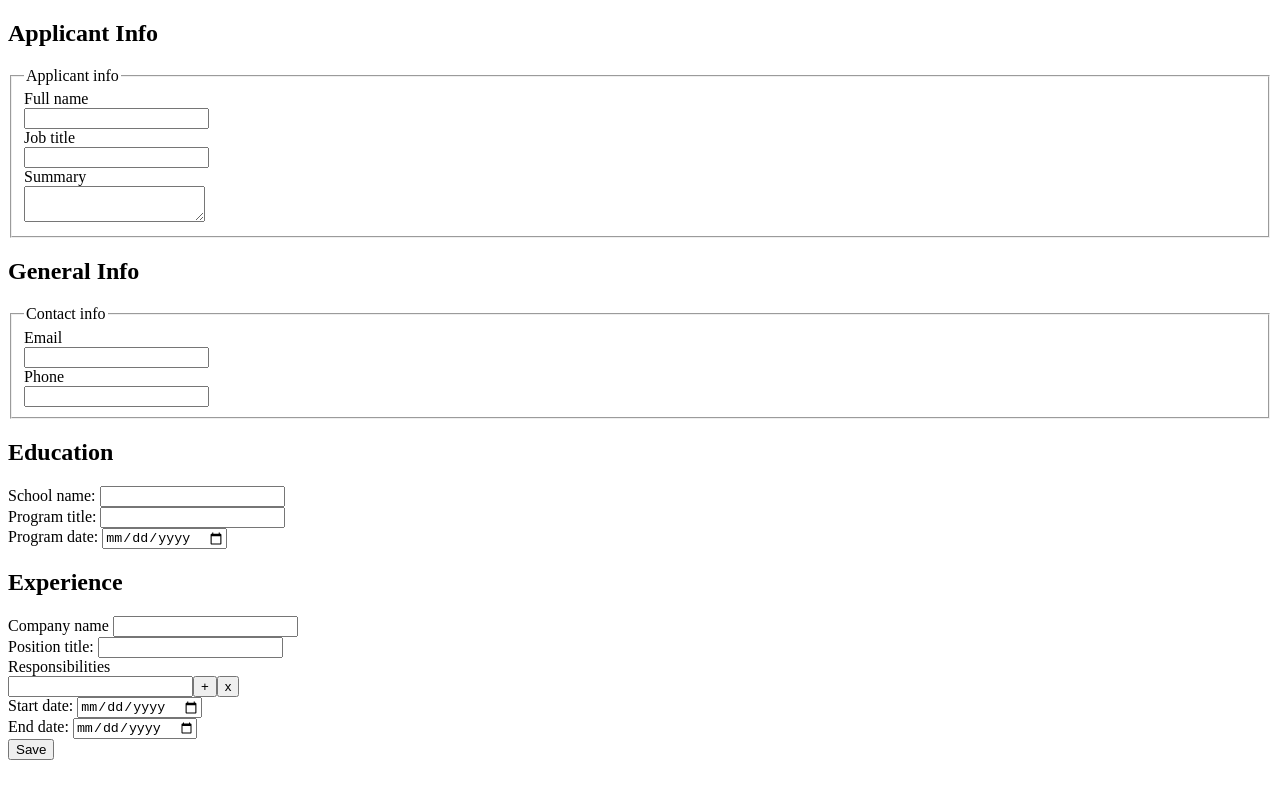
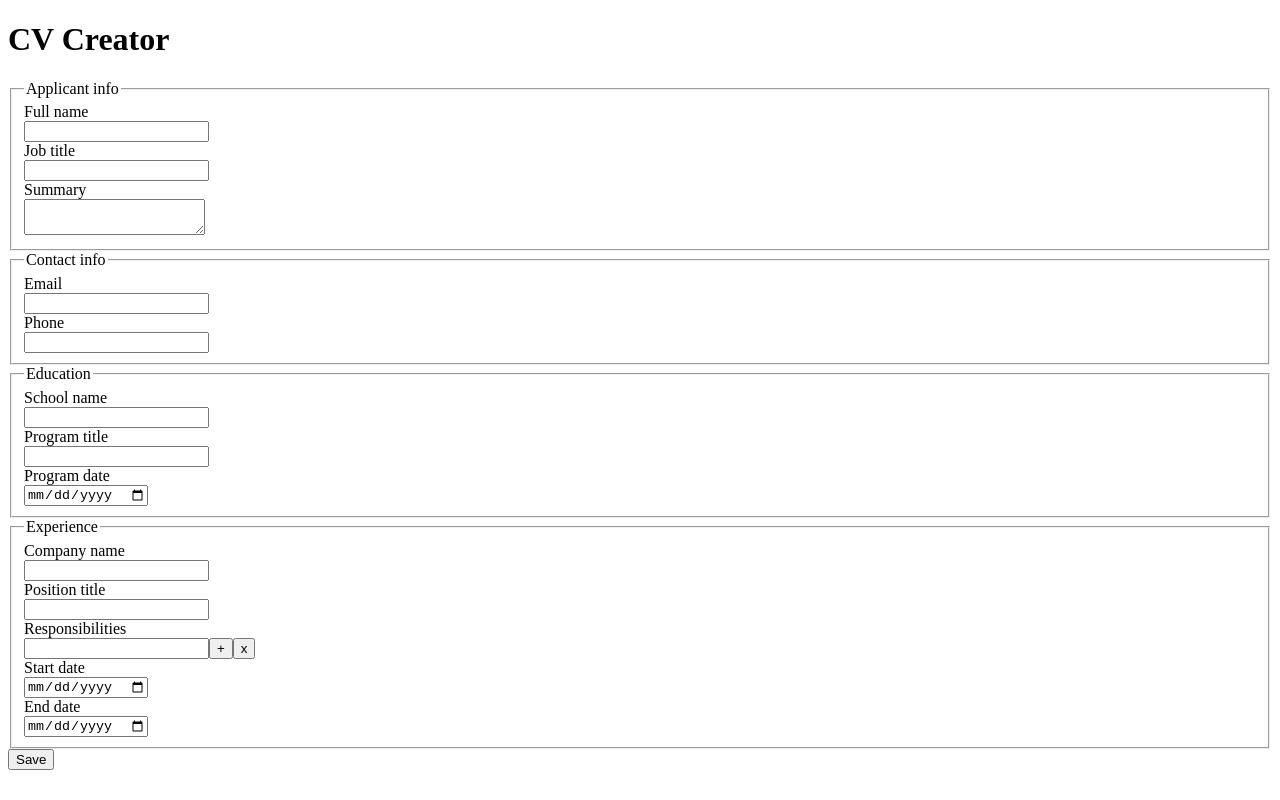
Before and after one commit to seraph404/resume-app, a React (Vite) app: page / in a window 1280 px wide. Built offline with nearby package versions, Linux system fonts and the light colour scheme.

Commit message:
Restructure markup to make form look cleaner with fieldsets, add conditional class to container

```diff
--- a/src/App.jsx
+++ b/src/App.jsx
@@ -48,7 +48,8 @@ function App() {
   }
 
   return (
-    <div className="resume-container">
+    <div className={isEditing ? "form-container" : "resume-container"}>
+      {isEditing && <h1>CV Creator</h1>}
       <ApplicantInfo
         fullName={applicantInfo.fullName}
         jobTitle={applicantInfo.jobTitle}
@@ -64,7 +65,6 @@ function App() {
         setShowOutput={setShowOutput}
         isEditing={isEditing}
       />
-      <h2>Education</h2>
       <Education
         schoolName={education.schoolName}
         programTitle={education.programTitle}
@@ -73,7 +73,6 @@ function App() {
         setShowOutput={setShowOutput}
         isEditing={isEditing}
       />
-      <h2>Experience</h2>
       <Experience
         companyName={experience.companyName}
         positionTitle={experience.positionTitle}
--- a/src/components/ApplicantInfo.jsx
+++ b/src/components/ApplicantInfo.jsx
@@ -20,7 +20,6 @@ function ApplicantInfo({
     <>
       {isEditing ? (
         <>
-          <h2>Applicant Info</h2>
           <fieldset>
             <legend>Applicant info</legend>
             <div>
--- a/src/components/ContactInfo.jsx
+++ b/src/components/ContactInfo.jsx
@@ -19,7 +19,6 @@ function ContactInfo({ email, phone, setContactInfo, isEditing }) {
     <>
       {isEditing ? (
         <>
-          <h2>General Info</h2>
           <fieldset>
             <legend>Contact info</legend>
             <div>
@@ -51,7 +50,6 @@ function ContactInfo({ email, phone, setContactInfo, isEditing }) {
         <>
           {" "}
           <div className="contact-info section">
-            <h2>Contact</h2>
             <p>{email}</p>
             <p>{formatPhoneNumber(phone)}</p>
           </div>
--- a/src/components/Education.jsx
+++ b/src/components/Education.jsx
@@ -21,8 +21,11 @@ function Education({
     <div>
       {isEditing ? (
         <>
+          <fieldset>
+            <legend>Education</legend>
             <div>
-            <label>School name:</label>{" "}
+              <label>School name</label>
+              <br />
               <input
                 type="text"
                 name="schoolName"
@@ -32,7 +35,8 @@ function Education({
               />
             </div>
             <div>
-            <label>Program title:</label>{" "}
+              <label>Program title</label>
+              <br />
               <input
                 type="text"
                 name="programTitle"
@@ -42,7 +46,8 @@ function Education({
               />
             </div>
             <div>
-            <label>Program date:</label>{" "}
+              <label>Program date</label>
+              <br />
               <input
                 type="date"
                 name="programDate"
@@ -52,6 +57,7 @@ function Education({
                 required
               />
             </div>
+          </fieldset>
         </>
       ) : (
         <>
--- a/src/components/Experience.jsx
+++ b/src/components/Experience.jsx
@@ -63,8 +63,11 @@ function Experience({
     <div>
       {isEditing ? (
         <>
+          <fieldset>
+            <legend>Experience</legend>
             <div>
-            <label>Company name</label>{" "}
+              <label>Company name</label>
+              <br />
               <input
                 type="text"
                 name="companyName"
@@ -74,7 +77,8 @@ function Experience({
               />
             </div>
             <div>
-            <label>Position title:</label>{" "}
+              <label>Position title</label>
+              <br />
               <input
                 type="text"
                 name="positionTitle"
@@ -100,7 +104,8 @@ function Experience({
               ))}
             </div>
             <div>
-            <label>Start date:</label>{" "}
+              <label>Start date</label>
+              <br />
               <input
                 type="date"
                 name="startDate"
@@ -110,7 +115,8 @@ function Experience({
               />
             </div>
             <div>
-            <label>End date:</label>{" "}
+              <label>End date</label>
+              <br />
               <input
                 type="date"
                 name="endDate"
@@ -119,6 +125,7 @@ function Experience({
                 required
               />
             </div>
+          </fieldset>
         </>
       ) : (
         <>
```
Lines whose indentation alone changed are shown as unchanged.
